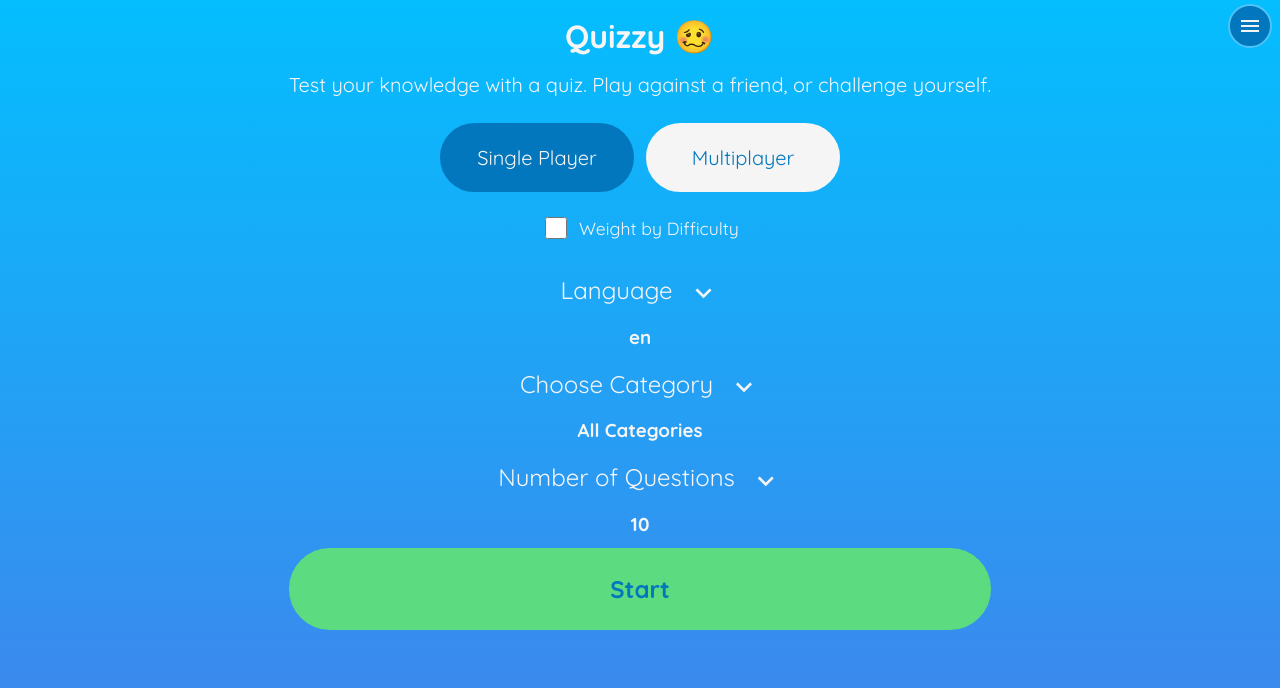
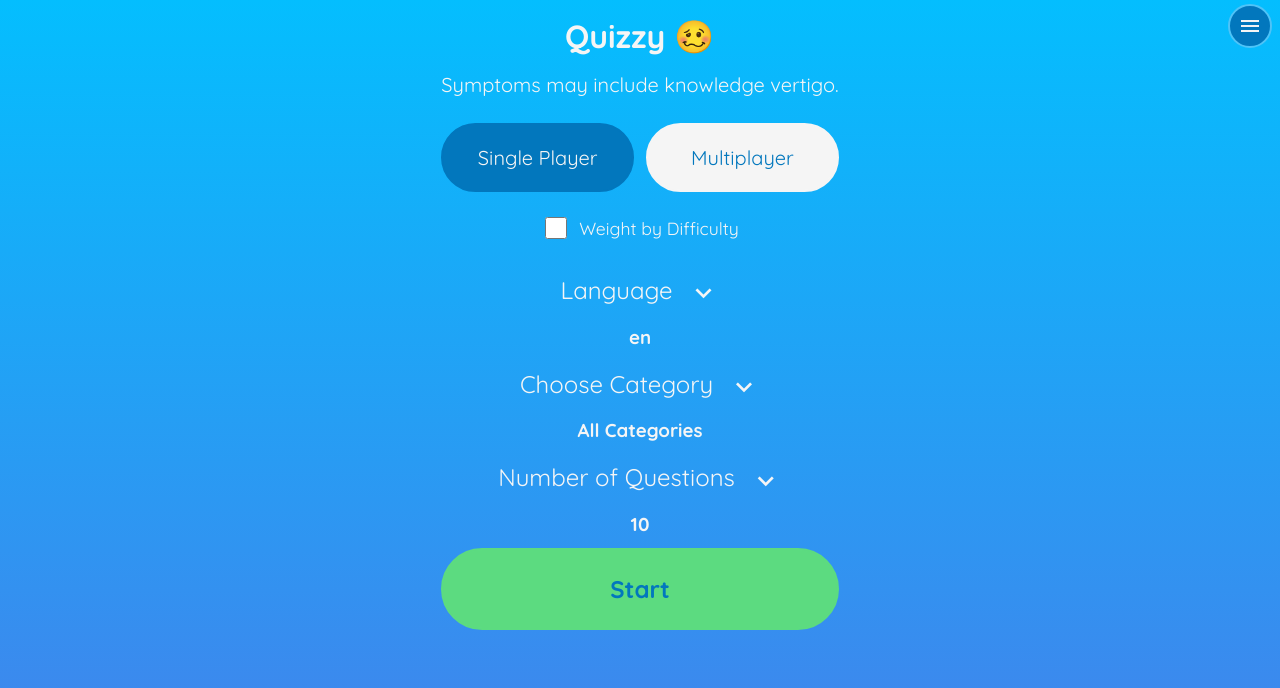
Before and after one commit to erwangranger/quizzy, a Vue app: page / in a window 1280 px wide. Shown: the top 688 px of the page. Built offline with nearby package versions, Linux system fonts and the light colour scheme.

Commit message:
docs: swap intro tagline for "Symptoms may include knowledge vertigo"

```diff
--- a/src/locales/index.ts
+++ b/src/locales/index.ts
@@ -8,7 +8,7 @@ const en = {
     'about.partOfSpeech': 'noun',
     'about.definition': 'a quiz game about knowledge, played with friends on one phone.',
     'about.love': 'I love learning and I thought you might too.',
-    'instructions.body': 'Test your knowledge with a quiz. Play against a friend, or challenge yourself.',
+    'instructions.body': 'Symptoms may include knowledge vertigo.',
     'starter.singlePlayer': 'Single Player',
     'starter.multiplayer': 'Multiplayer',
     'starter.start': 'Start',
@@ -63,7 +63,7 @@ const fr: Record<keyof typeof en, string> = {
     'about.partOfSpeech': 'nom',
     'about.definition': 'un quiz de connaissances, à jouer entre amis sur un seul téléphone.',
     'about.love': 'J\'adore apprendre et j\'ai pensé que vous pourriez l\'aimer aussi.',
-    'instructions.body': 'Testez vos connaissances avec un quiz. Jouez contre un ami, ou défiez-vous.',
+    'instructions.body': 'Symptômes possibles : vertige de la connaissance.',
     'starter.singlePlayer': 'Un joueur',
     'starter.multiplayer': 'Multijoueur',
     'starter.start': 'Commencer',
```
Also changed, not shown: 2 other files (tests, documents, lock files or other folders).
